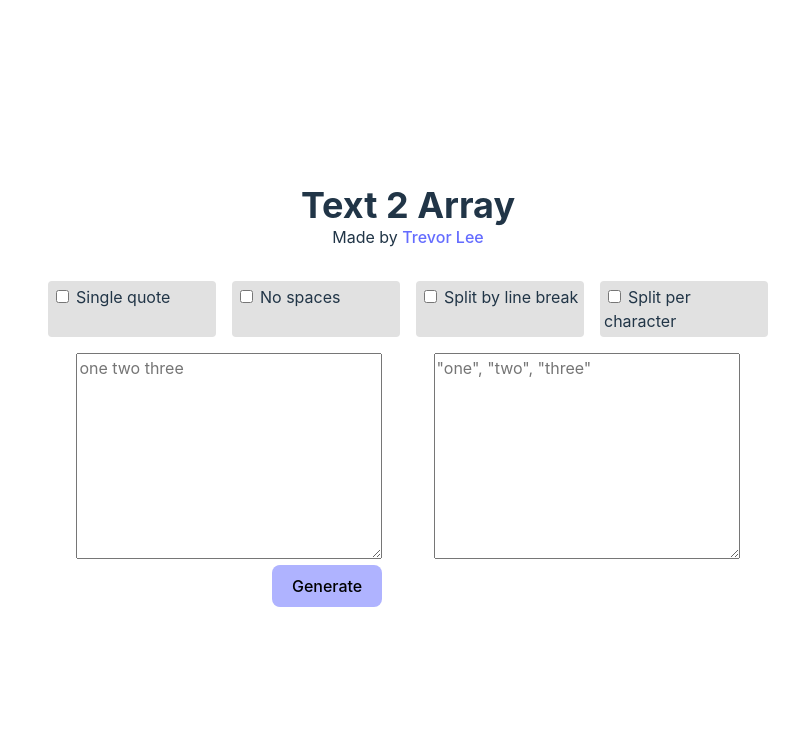
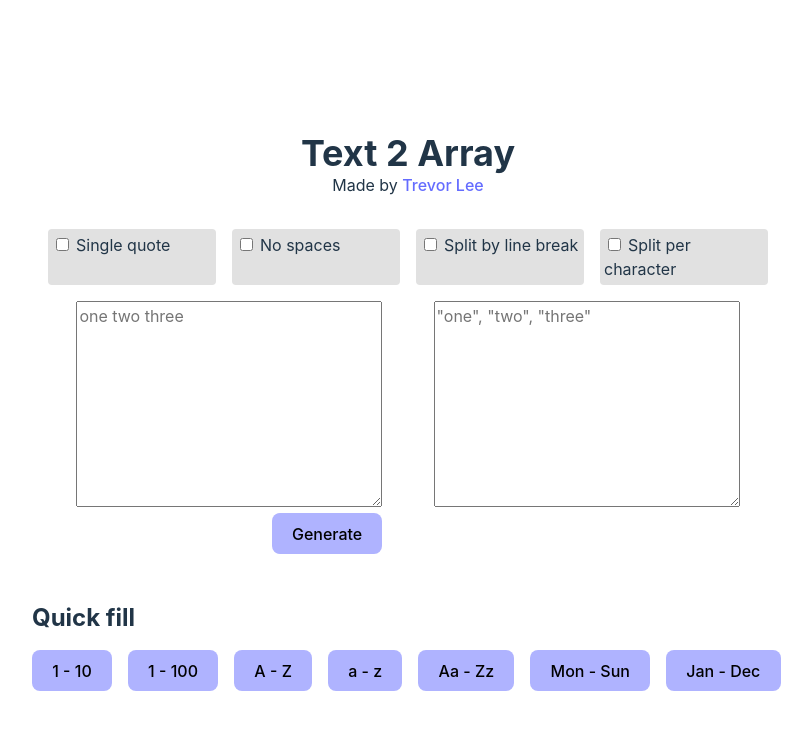
Before and after one commit to boogerbuttcheeks/text2array, a React (Vite) app: page / in a window 1280 px wide. Shown: the top 730 px of the page, without its empty margins (232-1044 px from the left). Built offline with nearby package versions, Linux system fonts and the light colour scheme.

Commit message:
add quick fill function

```diff
--- a/src/App.css
+++ b/src/App.css
@@ -79,6 +79,12 @@ input[type='checkbox'] {
   cursor: pointer;
 }
 
+.quick-fill-wrapper {
+  display: flex;
+  flex-wrap: wrap;
+  gap: 1rem;
+}
+
 @media (prefers-color-scheme: light) {
   .setting {
     background: #e1e1e1;
--- a/src/App.jsx
+++ b/src/App.jsx
@@ -79,6 +79,10 @@ function App() {
     setInput(e.target.value);
   }
 
+  function quickFill(e) {
+    setInput(e)
+  }
+
   return (
     <div className='app'>
       <h1>Text 2 Array</h1>
@@ -115,6 +119,7 @@ function App() {
           <input type="checkbox"
             id="per-character"
             name="per-character"
+            checked={perCharacter ? true : false}
             onClick={handleSplitPerCharacterChange}
           />
           <label htmlFor="per-character">Split per character</label>
@@ -159,6 +164,44 @@ function App() {
           </form>
         </div>
       </div>
+      <h2>Quick fill</h2>
+      <div className="quick-fill-wrapper">
+        <button onClick={() => {
+          quickFill('1 2 3 4 5 6 7 8 9 10')
+          setPerCharacter(false)
+          setLineBreak(false)
+        }}>1 - 10</button>
+        <button onClick={() => {
+          quickFill('1 2 3 4 5 6 7 8 9 10 11 12 13 14 15 16 17 18 19 20 21 22 23 24 25 26 27 28 29 30 31 32 33 34 35 36 37 38 39 40 41 42 43 44 45 46 47 48 49 50 51 52 53 54 55 56 57 58 59 60 61 62 63 64 65 66 67 68 69 70 71 72 73 74 75 76 77 78 79 80 81 82 83 84 85 86 87 88 89 90 91 92 93 94 95 96 97 98 99 100')
+          setPerCharacter(false)
+          setLineBreak(false)
+        }}>1 - 100</button>
+        <button onClick={() => {
+          quickFill('ABCDEFGHIJKLMNOPQRSTUVWXYZ')
+          setPerCharacter(true)
+          setLineBreak(false)
+        }}>A - Z</button>
+        <button onClick={() => {
+          quickFill('abcdefghijklmnopqrstuvwxyz')
+          setPerCharacter(true)
+          setLineBreak(false)
+        }}>a - z</button>
+        <button onClick={() => {
+          quickFill('AaBbCcDdEeFfGgHhIiJjKkLlMmNnOoPpQqRrSsTtUuVvWwXxYyZz')
+          setPerCharacter(true)
+          setLineBreak(false)
+        }}>Aa - Zz</button>
+        <button onClick={() => {
+          quickFill('Monday Tuesday Wednesday Thursday Friday Saturday Sunday')
+          setPerCharacter(false)
+          setLineBreak(false)
+        }}>Mon - Sun</button>
+        <button onClick={() => {
+          quickFill('January February March April May June July August September October November December')
+          setPerCharacter(false)
+          setLineBreak(false)
+        }}>Jan - Dec</button>
+      </div>
     </div>
   )
 }
```
